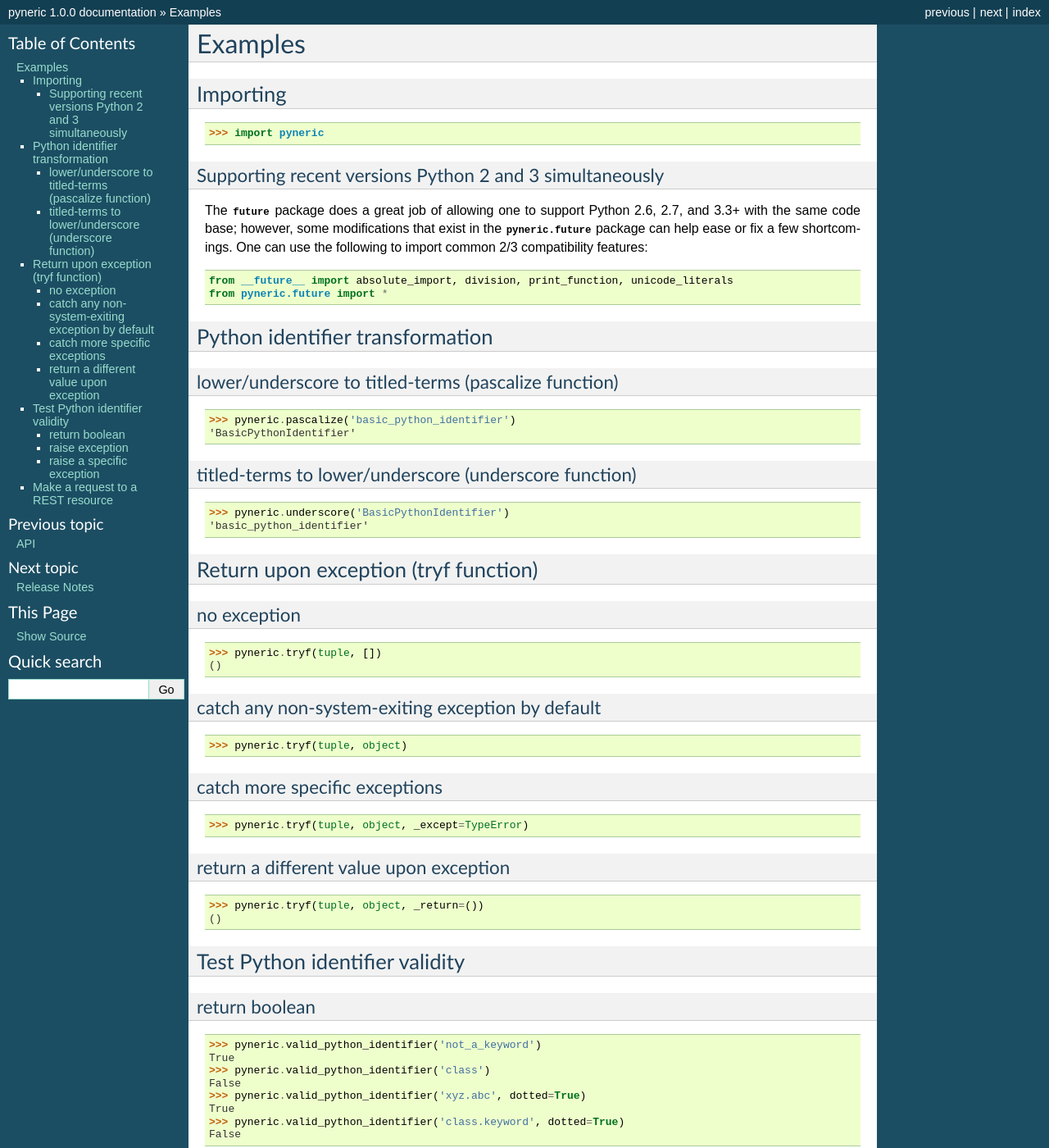
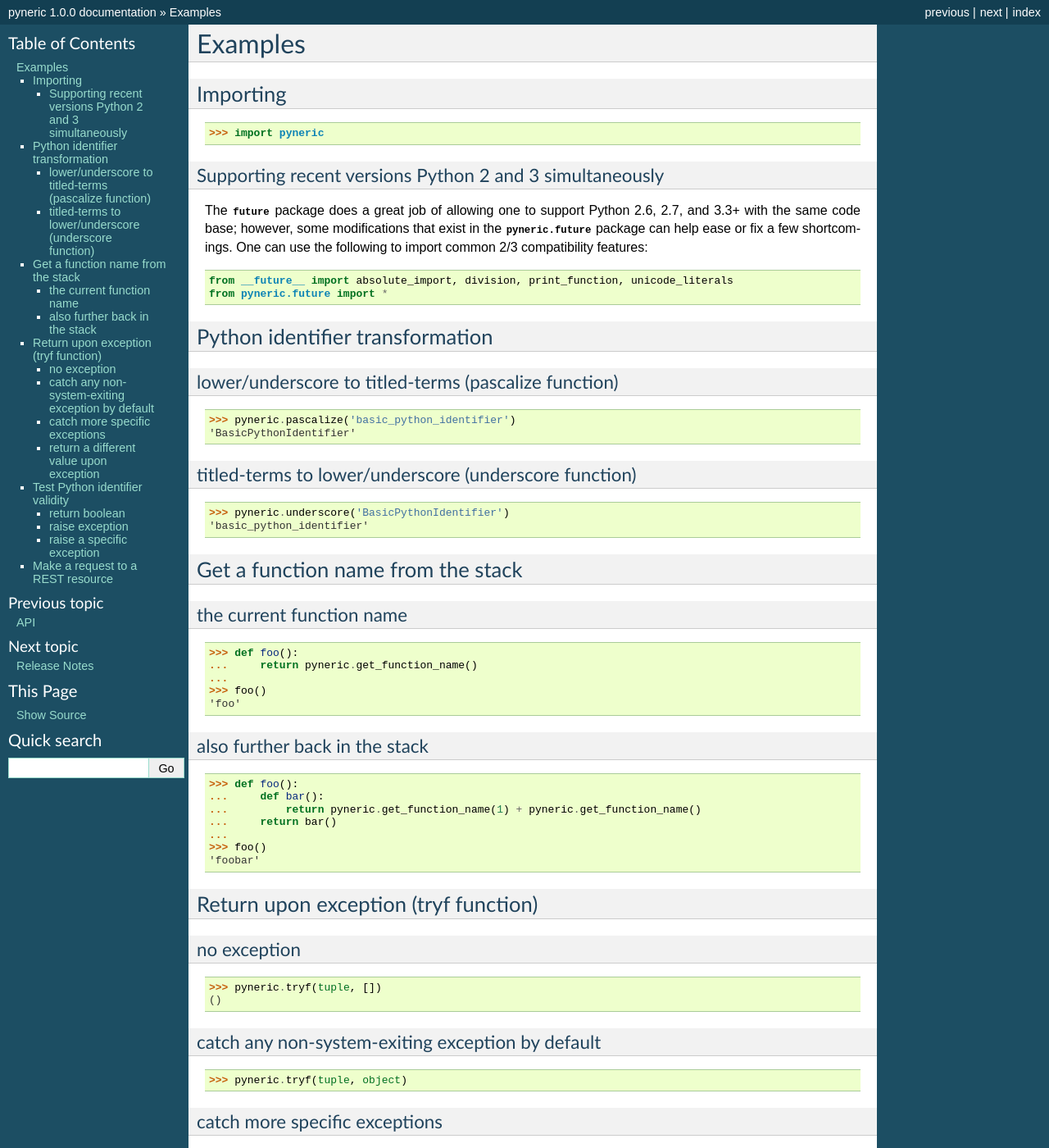
Before and after one commit to gnuworldman/pyneric, a Sphinx documentation site: the page built from docs/examples.rst, in a window 1280 px wide and 1400 px high. Shown: the whole window at 82% size. Built offline with Sphinx 7.4.7, drawn with Linux system fonts in a browser that asks for light colours; pages that are not in the unit, such as notebooks, are missing from menus.

Commit message:
Add examples for get_function_name.

```diff
--- a/docs/examples.rst
+++ b/docs/examples.rst
@@ -31,6 +31,27 @@ titled-terms to lower/underscore (underscore function)
 
 >>> pyneric.underscore('BasicPythonIdentifier')
 'basic_python_identifier'
+
+Get a function name from the stack
+----------------------------------
+
+the current function name
+^^^^^^^^^^^^^^^^^^^^^^^^^
+>>> def foo():
+...     return pyneric.get_function_name()
+...
+>>> foo()
+'foo'
+
+also further back in the stack
+^^^^^^^^^^^^^^^^^^^^^^^^^^^^^^
+>>> def foo():
+...     def bar():
+...         return pyneric.get_function_name(1) + pyneric.get_function_name()
+...     return bar()
+...
+>>> foo()
+'foobar'
 
 Return upon exception (tryf function)
 -------------------------------------
```
Also changed, not shown: README.rst (+21 -0 lines).
